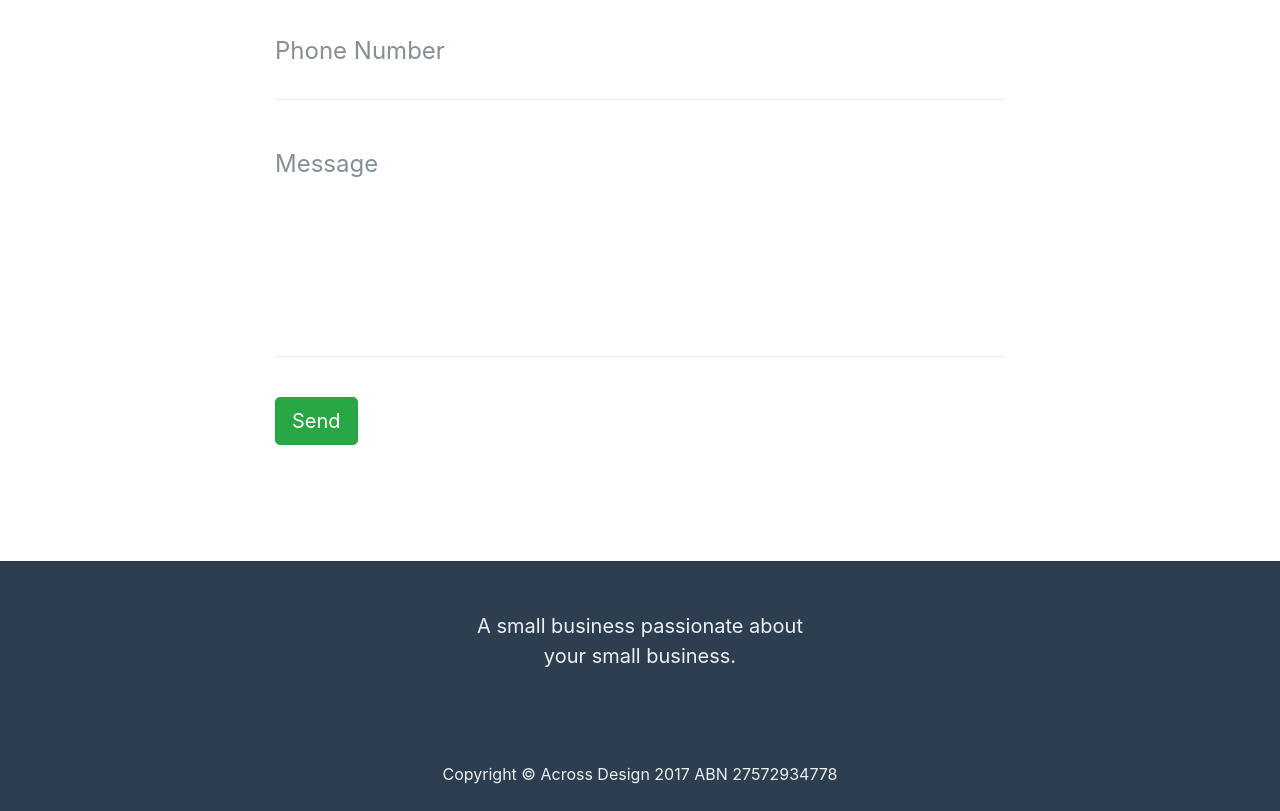
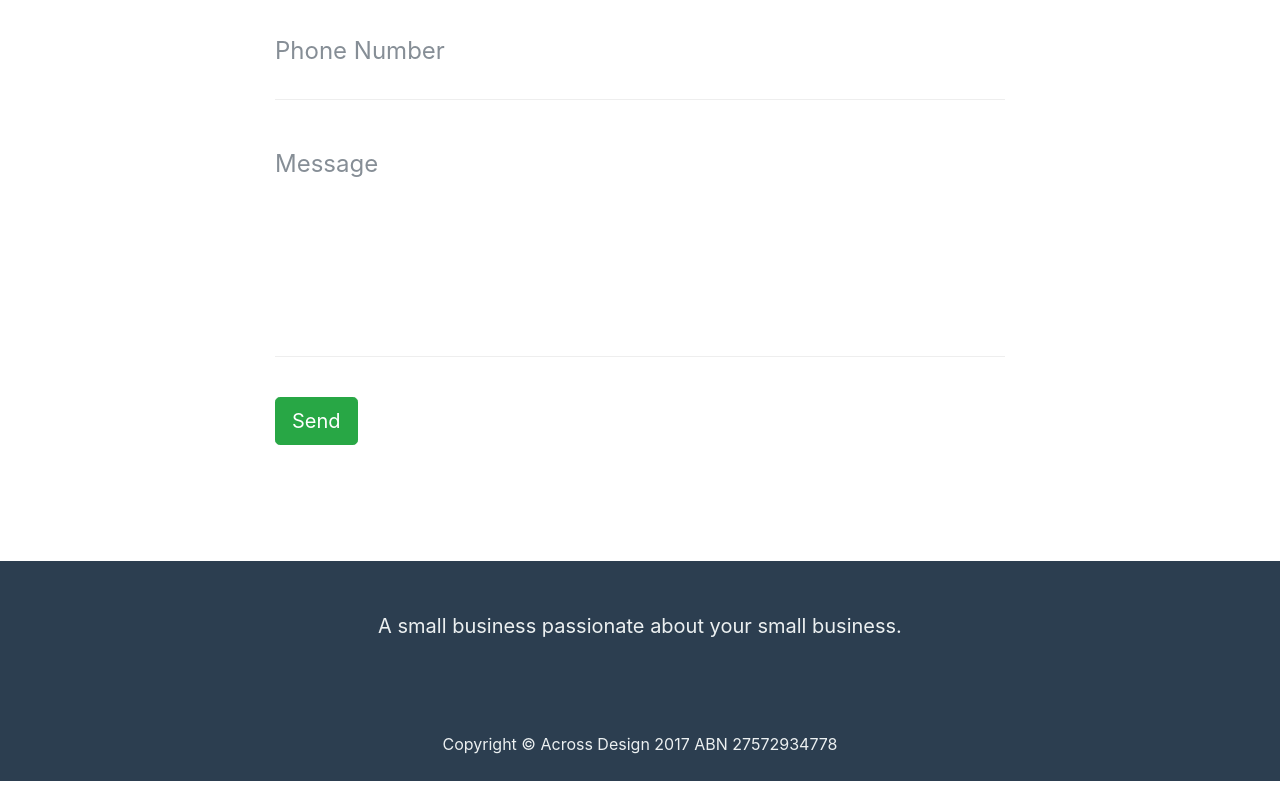
Before and after one commit to samr903/across.design, a website with bundled scripts: page index.html in a window 1280 px wide. Shown: the part 2571-3382 px from the top of the page. After the commit the page ends 3352 px from the top, so only its background shows below. Built offline with nearby package versions, Linux system fonts and the light colour scheme.

Commit message:
Footer placement

```diff
--- a/index.html
+++ b/index.html
@@ -171,8 +171,8 @@
             <div class="footer-above">
                 <div class="container">
                     <div class="row">
-                        <div class="col-md-4"></div>
-                        <div class="footer-col col-md-4">
+                        <div class="col-md-2"></div>
+                        <div class="footer-col col-md-8">
                             <p>A small business passionate about your small business.</p>
                         </div>
                     </div>
```
